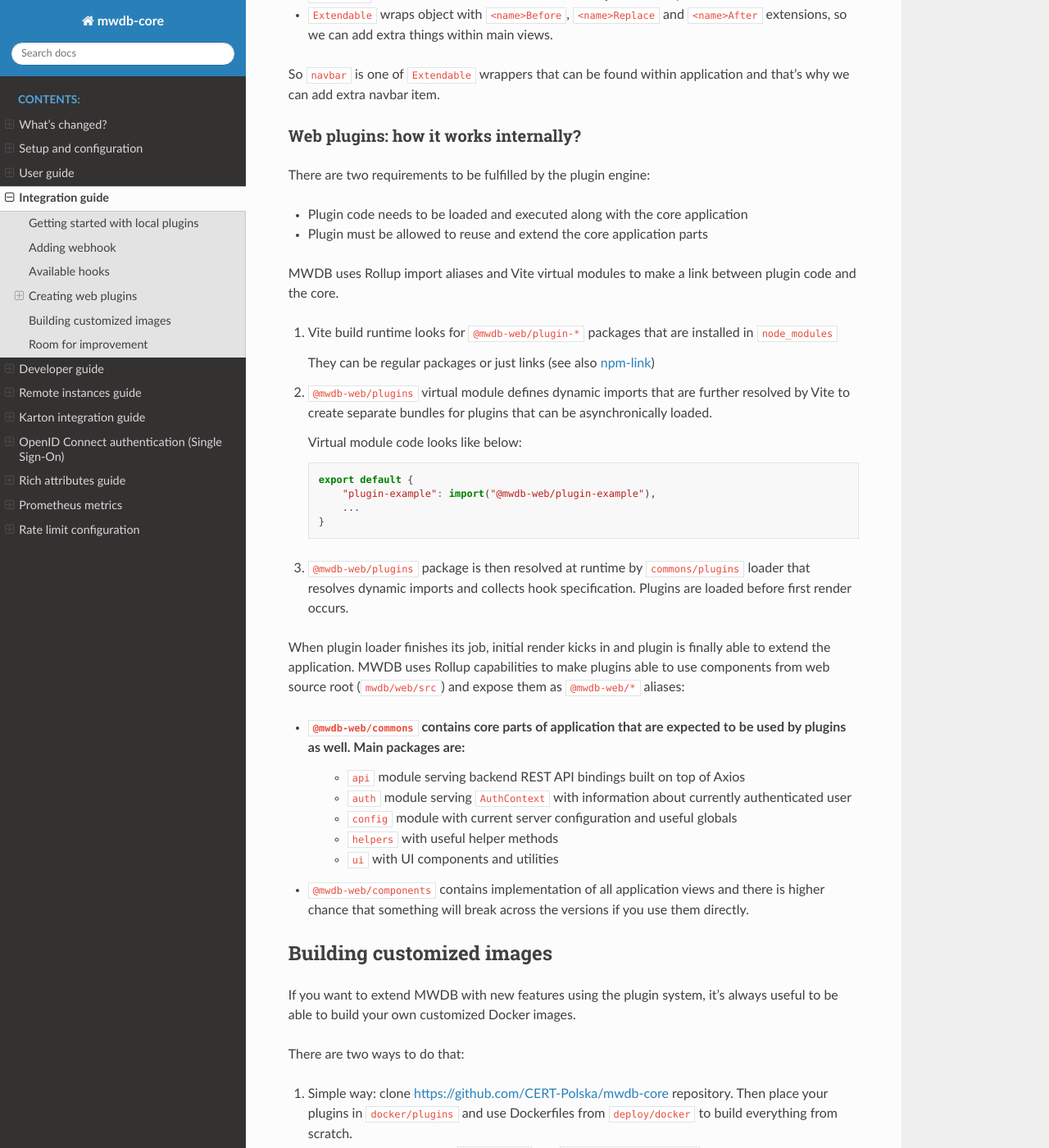
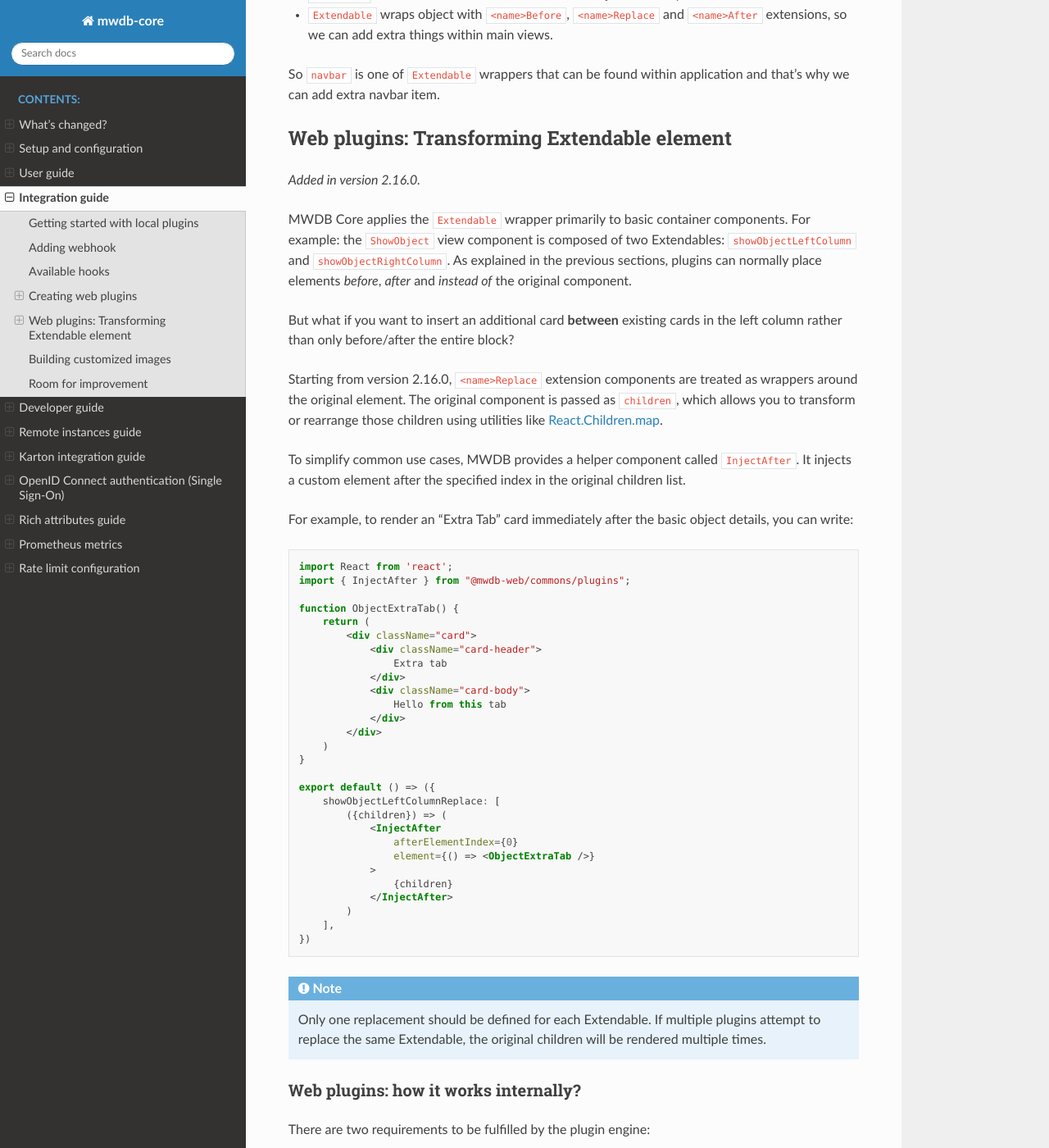
Before and after one commit to CERT-Polska/mwdb-core, a Sphinx documentation site: the page built from docs/integration-guide.rst, in a window 1280 px wide and 1400 px high, scrolled down 7771 px. Shown: the whole window at 82% size. Built offline with Sphinx 7.4.7 and the Read the Docs theme 3.1.0, drawn with Linux system fonts in a browser that asks for light colours.

Commit message:
Extendable InjectAfter: allow to inject component in the middle of the original children list (#1085)

```diff
--- a/docs/integration-guide.rst
+++ b/docs/integration-guide.rst
@@ -335,6 +335,58 @@ by references to few methods and wrappers from ``common/plugins`` :
 
 So ``navbar`` is one of ``Extendable`` wrappers that can be found within application and that's why we can add extra navbar item.
 
+Web plugins: Transforming Extendable element
+--------------------------------------------
+
+.. versionadded:: 2.16.0
+
+MWDB Core applies the ``Extendable`` wrapper primarily to basic container components. For example: the ``ShowObject`` view component is composed of two Extendables: ``showObjectLeftColumn`` and ``showObjectRightColumn``. As explained in the previous sections, plugins can normally place elements *before*, *after* and *instead of* the original component.
+
+But what if you want to insert an additional card **between** existing cards in the left column rather than only before/after the entire block?
+
+Starting from version 2.16.0, ``<name>Replace`` extension components are treated as wrappers around the original element. The original component is passed as ``children``, which allows you to transform or rearrange those children using utilities like `React.Children.map <https://18.react.dev/reference/react/Children#children-map>`_.
+
+To simplify common use cases, MWDB provides a helper component called ``InjectAfter``. It injects a custom element after the specified index in the original children list.
+
+For example, to render an "Extra Tab" card immediately after the basic object details, you can write:
+
+.. code-block:: jsx
+
+    import React from 'react';
+    import { InjectAfter } from "@mwdb-web/commons/plugins";
+
+    function ObjectExtraTab() {
+        return (
+            <div className="card">
+                <div className="card-header">
+                    Extra tab
+                </div>
+                <div className="card-body">
+                    Hello from this tab
+                </div>
+            </div>
+        )
+    }
+
+    export default () => ({
+        showObjectLeftColumnReplace: [
+            ({children}) => (
+                <InjectAfter
+                    afterElementIndex={0}
+                    element={() => <ObjectExtraTab />}
+                >
+                    {children}
+                </InjectAfter>
+            )
+        ],
+    })
+
+.. note::
+
+    Only one replacement should be defined for each Extendable.
+    If multiple plugins attempt to replace the same Extendable,
+    the original children will be rendered multiple times.
+
 Web plugins: how it works internally?
 ~~~~~~~~~~~~~~~~~~~~~~~~~~~~~~~~~~~~~
 
```
Also changed, not shown: 4 other files.
